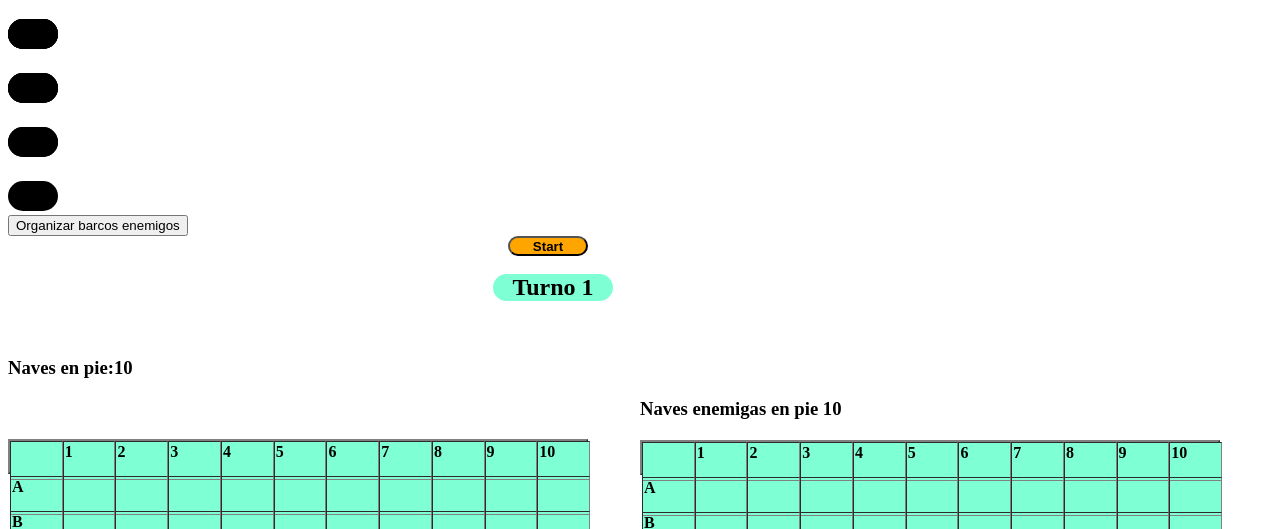
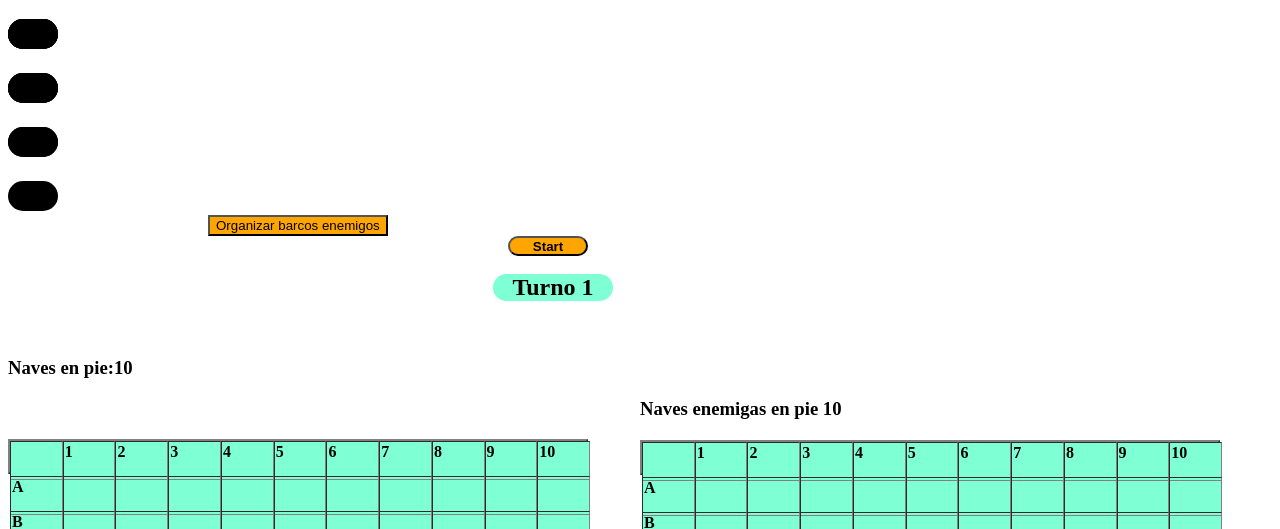
Before and after one commit to DanielCondia/ProyectoBattleShip, a plain HTML site: page index.html in a window 1280 px wide. Shown: the part 271-800 px from the top of the page. Drawn offline with Linux system fonts and the light colour scheme.

Commit message:
Agregamos estilo al botón para organizar

```diff
--- a/stylegame.css
+++ b/stylegame.css
@@ -74,3 +74,9 @@ span{
     margin-left: 485px;
     margin-top: 0px;
 }
+
+#Organizar{
+    background-color:orange;
+    margin-left: 200px;
+    margin-top: 0px;
+}
```
